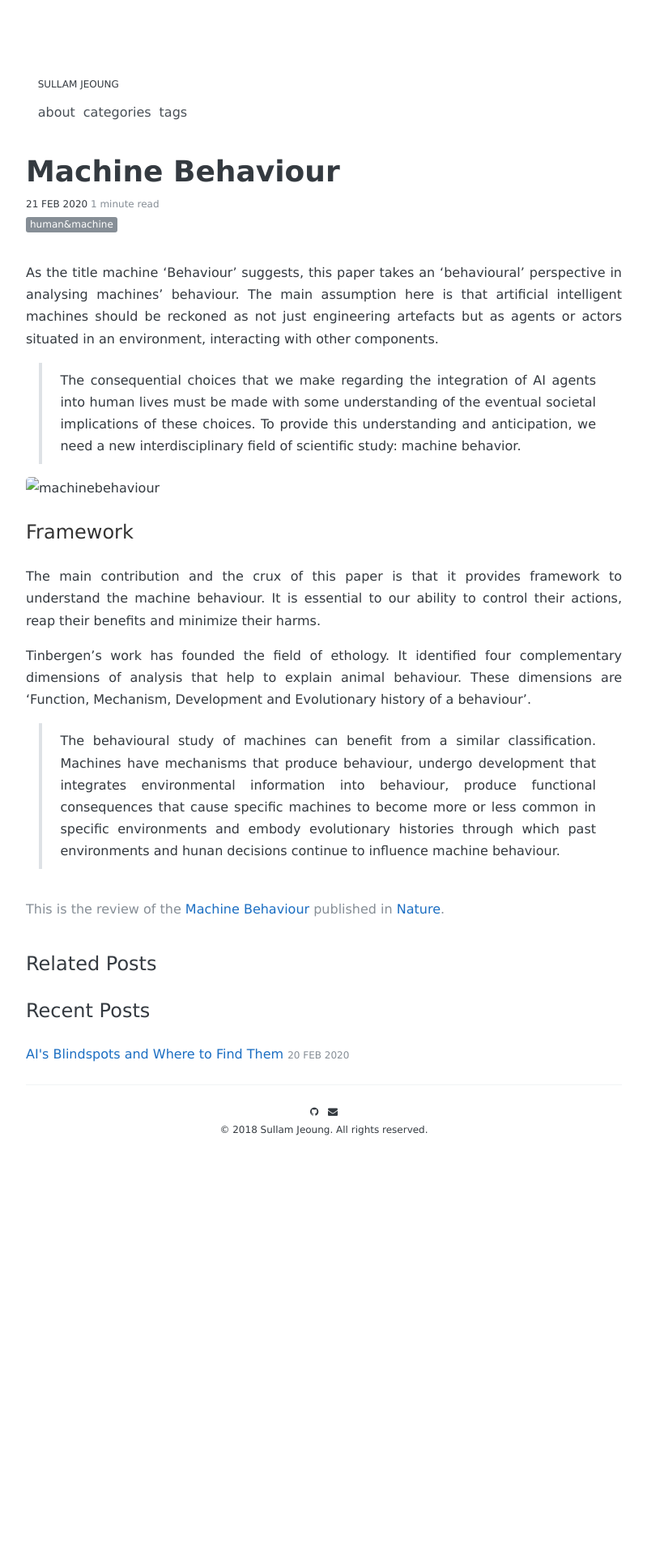
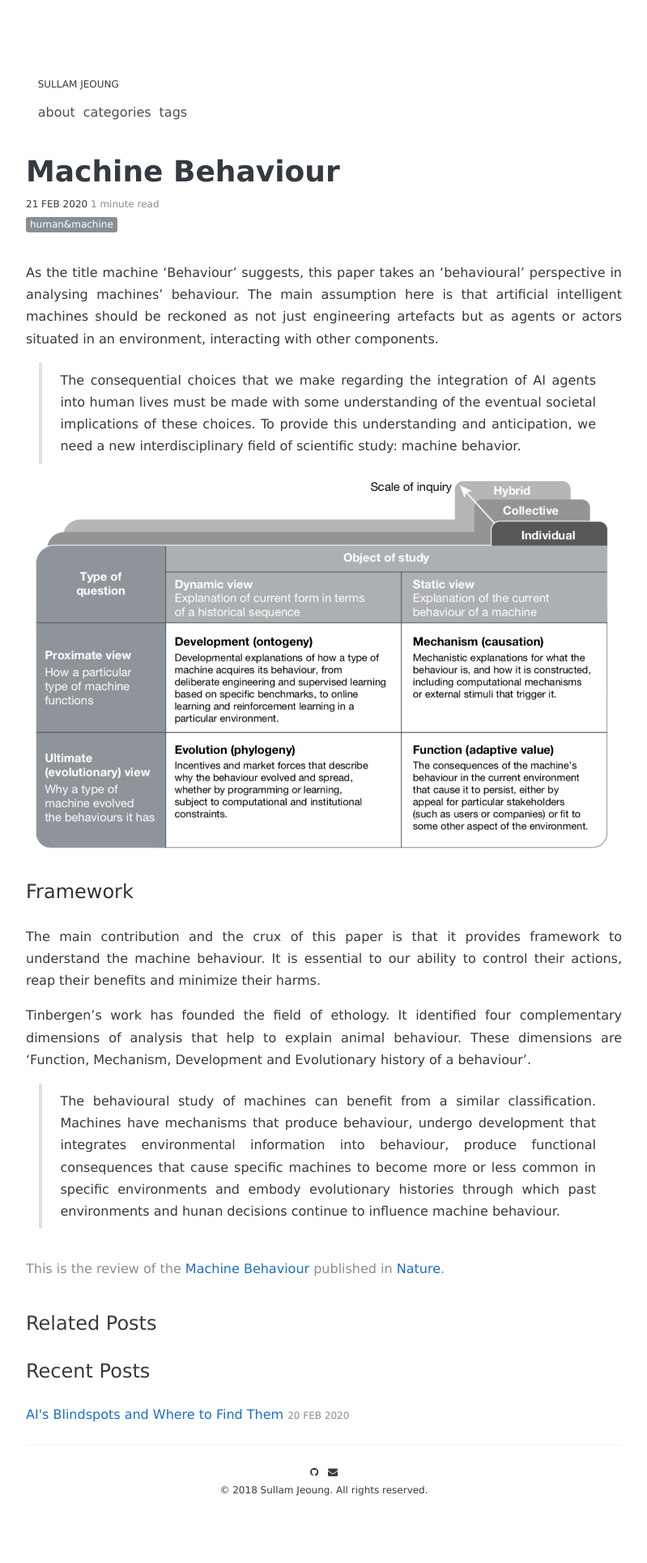
Before and after one commit to sullamij/sullamij.research.github.io, a Jekyll site: the page built from _posts/2020-02-21-Machine Behaviour.md, in a window 1280 px wide. Shown: the whole page at 81% size, without its empty margins (240-1039 px from the left). Built offline with Jekyll 4.4.1, drawn with Linux system fonts in a browser that asks for light colours; some web fonts are replaced; comment, search, counter and statistics services are not loaded; before the commit the page ends 1485 px from its top, so only the background shows below that.

Commit message:
Update 2020-02-21-Machine Behaviour.md

```diff
--- a/_posts/2020-02-21-Machine Behaviour.md
+++ b/_posts/2020-02-21-Machine Behaviour.md
@@ -13,7 +13,7 @@ The main assumption here is that artificial intelligent machines should be recko
 
 > The consequential choices that we make regarding the integration of AI agents into human lives must be made with some understanding of the eventual societal implications of these choices. To provide this understanding and anticipation, we need a new interdisciplinary field of scientific study: machine behavior.
 
-![machinebehaviour](./assets/img/machinebehaviour.png)
+![machinebehaviour](/assets/img/machinebehaviour.png)
 
 ### **Framework**
 The main contribution and the crux of this paper is that it provides framework to understand the machine behaviour. It is essential to our ability to control their actions, reap their benefits and minimize their harms.
```
